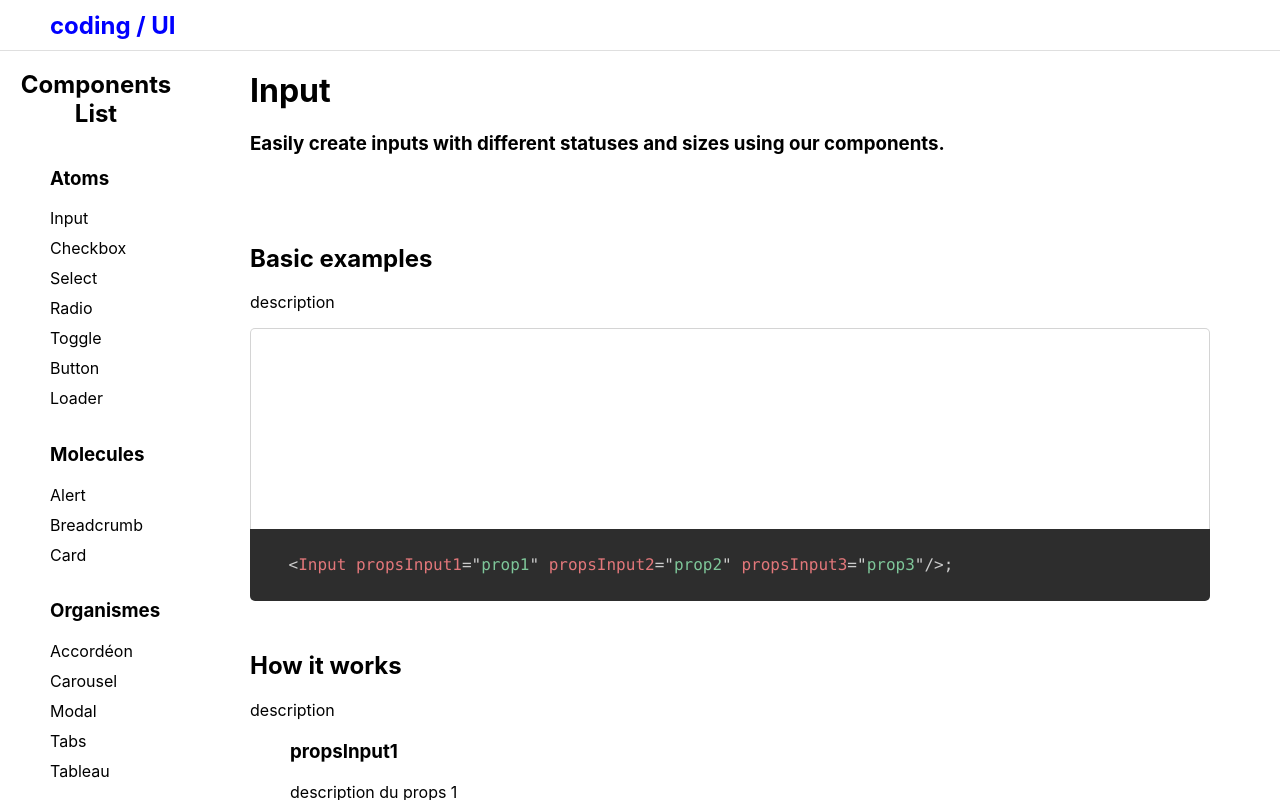
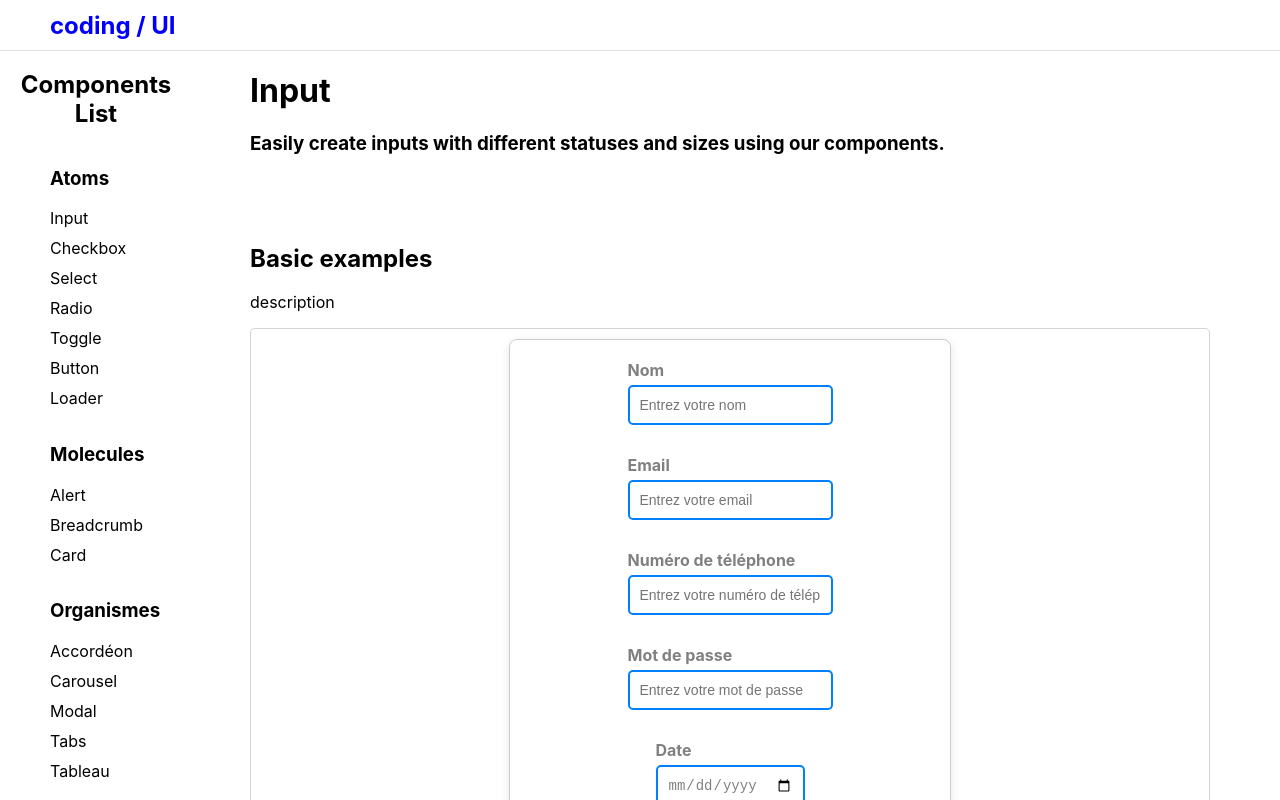
Before and after one commit to SukiTsu/library_react, a React (Vite) app in the folder lib_module/: page /atoms/input in a window 1280 px wide. Shown: the top 800 px of the page. Built offline with nearby package versions, Linux system fonts and the light colour scheme.

Commit message:
place components

```diff
--- a/lib_module/package.json
+++ b/lib_module/package.json
@@ -22,13 +22,9 @@
     "react-dom": "^18.3.1",
     "react-router-dom": "^6.26.2",
     "ts-jest": "^29.2.5"
-    "react-router-dom": "^6.26.2",
-    "ts-jest": "^29.2.5"
   },
   "devDependencies": {
-    "@eslint/js": "^9.11.1",
     "@types/prismjs": "^1.26.4",
-    "@types/react": "^18.3.10",
     "@eslint/js": "^9.12.0",
     "@types/react": "^18.3.11",
     "@types/react-dom": "^18.3.0",
--- a/lib_module/src/assets/Input.css
+++ b/lib_module/src/assets/Input.css
@@ -1,7 +1,6 @@
 /* src/assets/Input.css */
 .form-container {
-  max-width: 500px;
-  margin: 20px auto;
+  max-width: 400px;
   padding: 20px;
   border: 1px solid #ccc;
   border-radius: 8px;
--- a/lib_module/src/assets/css/pages/input.css
+++ b/lib_module/src/assets/css/pages/input.css
@@ -17,8 +17,9 @@
     margin-top: 50px;
 }
 
-.example-component{
-    height: 200px;
+.example-component {
+    min-height: 100px;
+    height: auto;
     border: solid rgba(128, 128, 128, 0.337);
     border-width: 1.5px 1.5px 0 1.5px;
     border-top-left-radius: 5px;
@@ -26,7 +27,12 @@
     border-bottom-left-radius: 0;
     border-bottom-right-radius: 0;
     margin: 0;
+    padding: 10px;
+    display: flex;
+    justify-content: center;
+    align-items: center;
 }
+
 pre {
     margin: 0 !important;
     padding: 0 !important;
--- a/lib_module/src/components/atoms/input/InputForm.tsx
+++ b/lib_module/src/components/atoms/input/InputForm.tsx
@@ -18,7 +18,6 @@ const InputForm: React.FC = () => {
 
     return (
         <div className="form-container">
-            <h2 className="form-title">Formulaire</h2>
             <form onSubmit={handleSubmit}>
                 {inputConfig.map((inputProps, index) => (
                     <div className="input-group" key={index}>
--- a/lib_module/src/pages/components/atoms/button/buttonPage.tsx
+++ b/lib_module/src/pages/components/atoms/button/buttonPage.tsx
@@ -5,6 +5,7 @@ import { RESUME_DATA } from "../../../../data/data";
 import Navbar from "../../../../components/presentation/Navbar";
 import Sidebar from "../../../../components/presentation/Sidebar";
 import Prism from "prismjs";
+import ButtonContainer from "../../../../components/atoms/button/ButtonContainer";
 
 export default function ButtonPage() {
   //Hook useEffect pour exécuter une action après le montage du composant
@@ -38,7 +39,9 @@ export default function ButtonPage() {
             <p>
               {RESUME_DATA.content.atoms.component6.presentation.description}
             </p>
-            <div className="example-component"></div>
+            <div className="example-component">
+            <ButtonContainer />
+            </div>
             <pre>
               <code
                 className="language-html line-numbers"
--- a/lib_module/src/pages/components/atoms/input/inputPage.tsx
+++ b/lib_module/src/pages/components/atoms/input/inputPage.tsx
@@ -4,6 +4,7 @@ import { RESUME_DATA } from "../../../../data/data";
 import Navbar from "../../../../components/presentation/Navbar";
 import Sidebar from "../../../../components/presentation/Sidebar";
 import Prism from "prismjs";
+import InputForm from "../../../../components/atoms/input/InputForm";
 
 export default function InputPage() {
   //Hook useEffect pour exécuter une action après le montage du composant
@@ -34,7 +35,9 @@ export default function InputPage() {
             <p>
               {RESUME_DATA.content.atoms.component1.presentation.description}
             </p>
-            <div className="example-component"></div>
+            <div className="example-component">
+            <InputForm />
+            </div>
             <pre>
               <code
                 className="language-html line-numbers"
--- a/lib_module/src/pages/components/atoms/loader/loaderPage.tsx
+++ b/lib_module/src/pages/components/atoms/loader/loaderPage.tsx
@@ -5,6 +5,8 @@ import { RESUME_DATA } from "../../../../data/data";
 import Navbar from "../../../../components/presentation/Navbar";
 import Sidebar from "../../../../components/presentation/Sidebar";
 import Prism from "prismjs";
+import Loader from "../../../../components/atoms/loaders/Loader";
+import { loaderConfig } from "../../../../components/atoms/loaders/LoaderConfig";
 
 export default function LoaderPage() {
   //Hook useEffect pour exécuter une action après le montage du composant
@@ -38,7 +40,9 @@ export default function LoaderPage() {
             <p>
               {RESUME_DATA.content.atoms.component7.presentation.description}
             </p>
-            <div className="example-component"></div>
+            <div className="example-component">
+            <Loader {...loaderConfig} />
+            </div>
             <pre>
               <code
                 className="language-html line-numbers"
--- a/lib_module/src/pages/components/atoms/select/selectPage.tsx
+++ b/lib_module/src/pages/components/atoms/select/selectPage.tsx
@@ -5,6 +5,8 @@ import { RESUME_DATA } from "../../../../data/data";
 import Navbar from "../../../../components/presentation/Navbar";
 import Sidebar from "../../../../components/presentation/Sidebar";
 import Prism from "prismjs";
+import Select from "../../../../components/atoms/select/Select";
+import { selectConfig } from "../../../../components/atoms/select/SelectConfig";
 
 export default function SelectPage() {
   //Hook useEffect pour exécuter une action après le montage du composant
@@ -38,7 +40,9 @@ export default function SelectPage() {
             <p>
               {RESUME_DATA.content.atoms.component3.presentation.description}
             </p>
-            <div className="example-component"></div>
+            <div className="example-component">
+            <Select {...selectConfig} />
+            </div>
             <pre>
               <code
                 className="language-html line-numbers"
--- a/lib_module/src/pages/components/organismes/accordeon/accordeonPage.tsx
+++ b/lib_module/src/pages/components/organismes/accordeon/accordeonPage.tsx
@@ -5,6 +5,8 @@ import { RESUME_DATA } from "../../../../data/data";
 import Navbar from "../../../../components/presentation/Navbar";
 import Sidebar from "../../../../components/presentation/Sidebar";
 import Prism from "prismjs";
+import Accordion from "../../../../components/organismes/accordion/Accordion";
+import accordionConfig from "../../../../components/organismes/accordion/accordionConfig";
 
 export default function AccordeonPage() {
   //Hook useEffect pour exécuter une action après le montage du composant
@@ -43,7 +45,9 @@ export default function AccordeonPage() {
                   .description
               }
             </p>
-            <div className="example-component"></div>
+            <div className="example-component">
+            <Accordion {...accordionConfig} />
+            </div>
             <pre>
               <code
                 className="language-html line-numbers"
```
